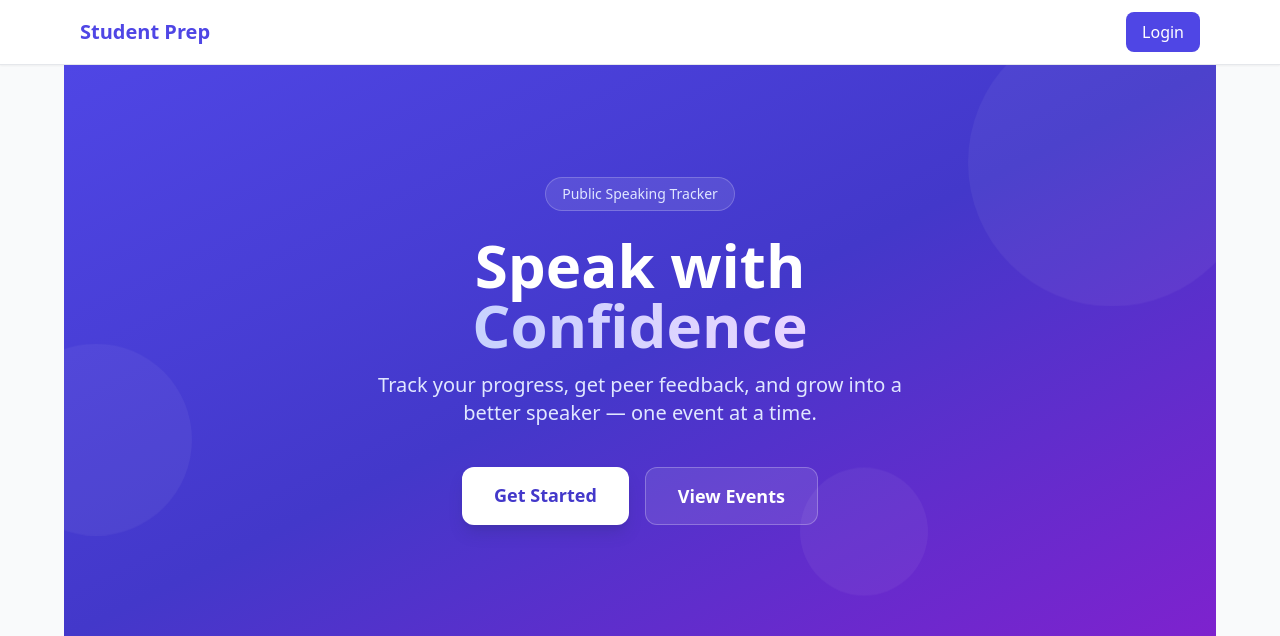
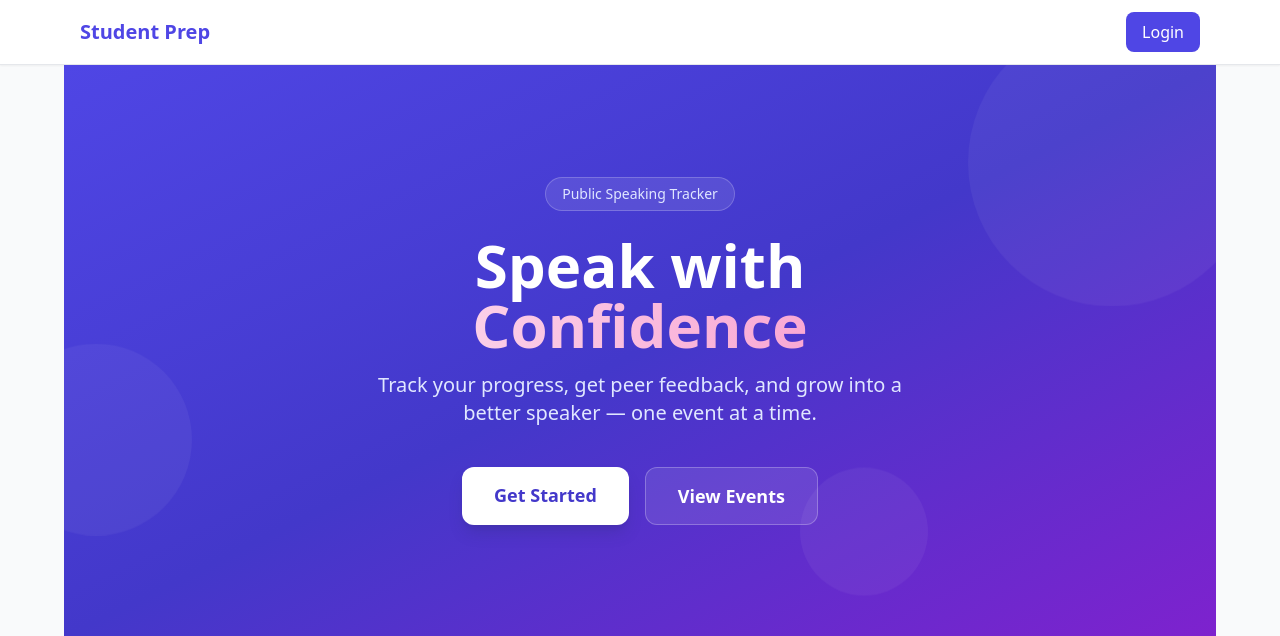
Before and after one commit to namansharma18899/pibm, a FastAPI app: page / in a window 1280 px wide. Shown: the top 636 px of the page. Run offline with FastAPI, Linux system fonts and the light colour scheme; some libraries are stand-ins or nearby versions.

Commit message:
minor color update

```diff
--- a/app/templates/home.html
+++ b/app/templates/home.html
@@ -17,7 +17,7 @@
             </div>
             <h1 class="text-4xl md:text-5xl lg:text-6xl font-extrabold text-white mb-4 fade-in-up fade-in-up-delay-1 leading-tight">
                 Speak with<br>
-                <span class="text-transparent bg-clip-text bg-gradient-to-r from-indigo-200 to-purple-200">Confidence</span>
+                <span class="text-transparent bg-clip-text bg-gradient-to-r from-pink-200 to-pink-300">Confidence</span>
             </h1>
             <p class="text-lg md:text-xl text-indigo-100 mb-10 max-w-xl mx-auto fade-in-up fade-in-up-delay-2">
                 Track your progress, get peer feedback, and grow into a better speaker — one event at a time.
```
